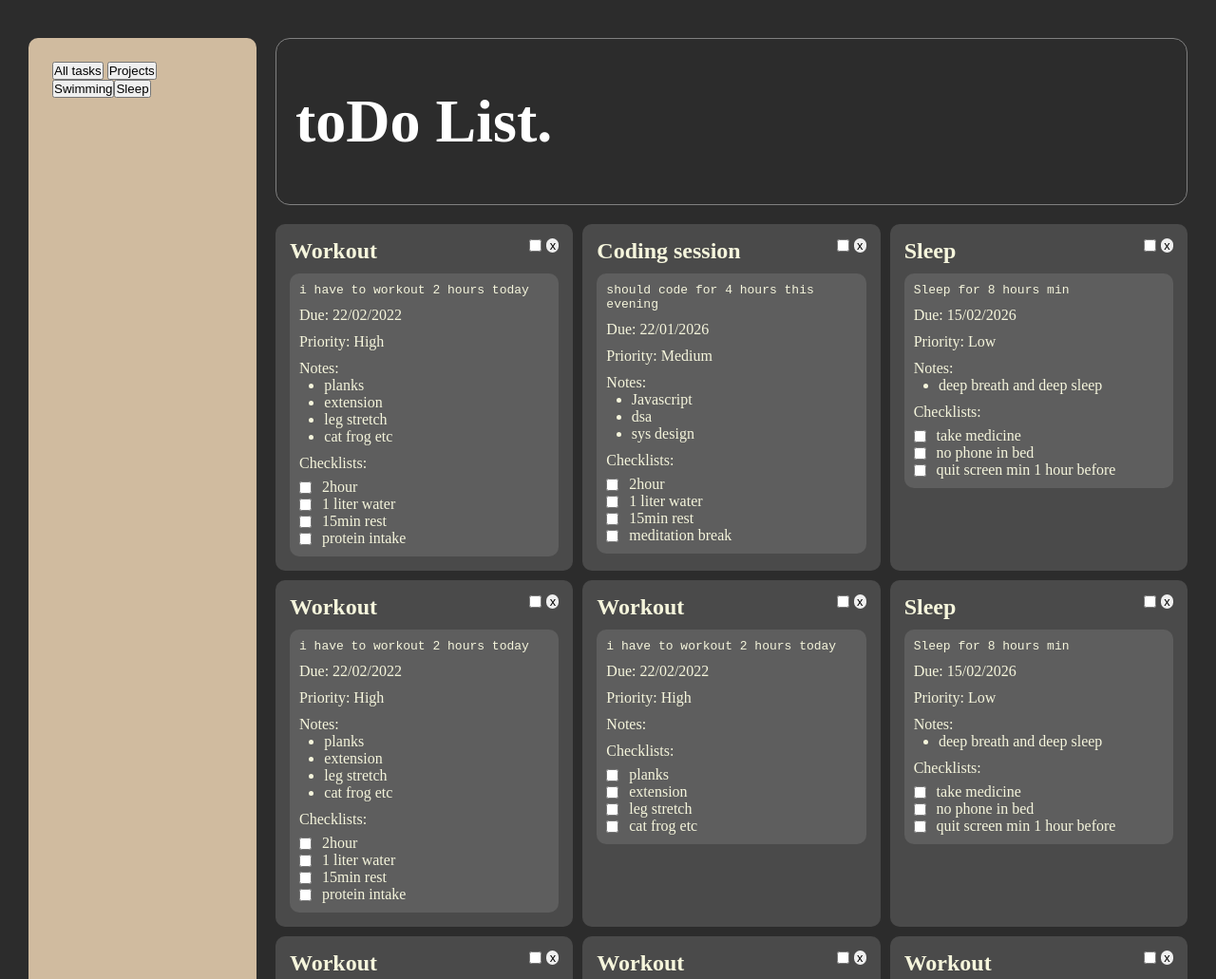
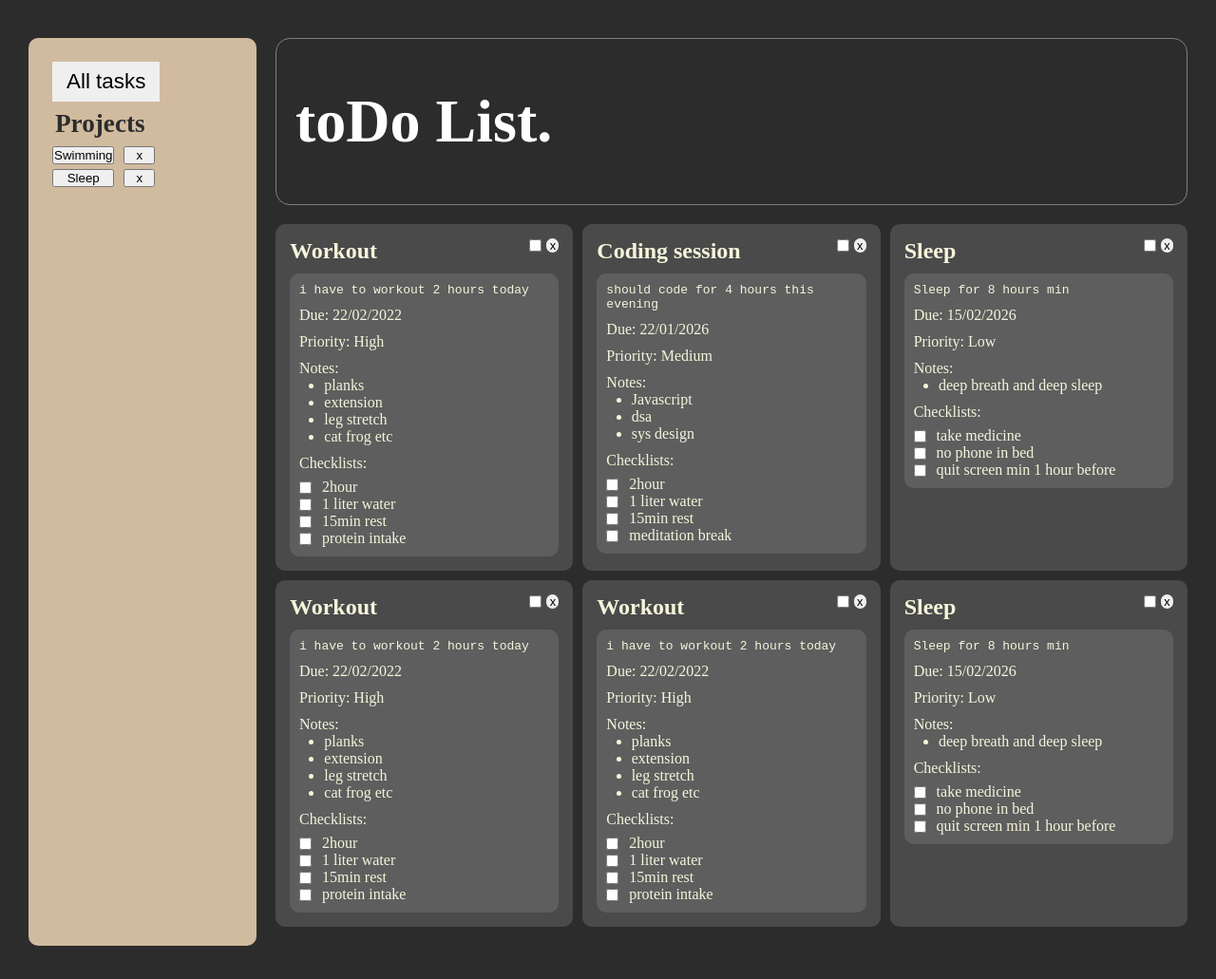
Before and after one commit to hrxd2/todo-list-project, a website built with webpack: page src/template.html in a window 1280 px wide. Shown: the top 1031 px of the page at 95% size. Built offline with nearby package versions, Linux system fonts and the light colour scheme.

Commit message:
fix: aside render and styles
updated repeated styles on stylesheet
and aside project buttons

```diff
--- a/src/eventListener.js
+++ b/src/eventListener.js
@@ -1,4 +1,4 @@
-import { clearDisplay, initialRender, populateTasks } from "./screenController";
+import { clearDisplay, populateTasks } from "./screenController";
 import { getProjectArray, getTaskArray } from "./taskController";
 
 export default function asideListener(){
@@ -14,7 +14,8 @@ export default function asideListener(){
         if(e.target.classList.contains("project-title-button")){
             clearDisplay();
             const prjArray = getProjectArray();
-            const id = e.target.id;
+            const id = e.target.dataset.uid;
+            console.log(id);
                 prjArray.forEach(obj => {
                   if(obj.uid === id){
                     let task = obj.tasks;
--- a/src/index.js
+++ b/src/index.js
@@ -11,10 +11,6 @@ takeTodoInput("Workout", "i have to workout 2 hours today", "22/02/2022", "High"
 takeTodoInput("Coding session", "should code for 4 hours this evening", "22/01/2026", "Medium", ["Javascript", "dsa" , "sys design"], ["2hour", "1 liter water", "15min rest", "meditation break"]);
 takeTodoInput("Sleep", "Sleep for 8 hours min", "15/02/2026", "Low", ["deep breath and deep sleep"], ["take medicine", "no phone in bed" , "quit screen min 1 hour before"]);
 
-takeTodoInput("Workout", "i have to workout 2 hours today", "22/02/2022", "High", ["planks", "extension" , "leg stretch" , "cat frog etc"], ["2hour", "1 liter water", "15min rest", "protein intake"]);
-takeTodoInput("Workout", "i have to workout 2 hours today", "22/02/2022", "High",'', ["planks", "extension" , "leg stretch" , "cat frog etc"], ["2hour", "1 liter water", "15min rest", "protein intake"]);
-takeTodoInput("Sleep", "Sleep for 8 hours min", "15/02/2026", "Low", ["deep breath and deep sleep"], ["take medicine", "no phone in bed" , "quit screen min 1 hour before"]);
-takeTodoInput("Workout", "i have to workout 2 hours today", "22/02/2022", "High", ["2hour", "1 liter water", "15min rest", "protein intake"]);
 
 takeProjectInput("Swimming");
 takeProjectInput("Sleep");
--- a/src/screenController.js
+++ b/src/screenController.js
@@ -18,8 +18,8 @@ function newElem(elem, classText, textContent='', id=''){
         item.type = 'checkbox';
         item.id = id;
     }
-    if(elem === 'button' && classText === 'project-title-button'){
-        item.id = id;
+    if(classText === 'project-title-button' || classText === 'project-title-div'){
+        item.dataset.uid = id;
     }
     return item;
 }
@@ -87,14 +87,15 @@ function populateTasks(obj){
 //aside render
 function populateProjects(projectArray){
 
-	const ul = newElem('ul', 'title-lists');
 	projectArray.forEach(obj => {
+        const titleDiv = newElem('div', 'project-title-div', '', `${obj.uid}`);
+
 		const titleButton = newElem('button', 'project-title-button', `${obj.title}`, `${obj.uid}`);
+        const delBtn = newElem('button', 'project-delete-button', 'x');
 
-		ul.append(titleButton);
+        titleDiv.append(titleButton, delBtn);
+        projectTitles.appendChild(titleDiv);
 	});
-
-	projectTitles.append(ul);
 }
 
 function initialRender(){
--- a/src/styles.css
+++ b/src/styles.css
@@ -9,8 +9,25 @@ body{
   color: white;
 }
 
+.container,
+.main,
+.checklist-div,
+.btn-div,
+.task-main,
+.project-titles,
+.project-title-div,
+.section{
+  display: grid;
+}
+
+.main,
+.section,
+.task-main,
+.project-title-div{
+  gap: 10px
+}
+
 .container{
-  display: grid;
   grid-template-columns: 1fr 4fr;
   gap: 20px;
   padding: 40px 30px;
@@ -29,18 +46,15 @@ body{
   border-radius: 10px;
   padding: 25px;
 }
+
 .main{
-  display: grid;
   grid-template-columns: repeat(auto-fit, minmax(250px, 1fr));
-  gap: 10px;
 }
 .section{
   background: #4a4a4a;
   color: beige;
   border-radius: 10px;
   padding: 15px;
-  display: grid;
-  gap: 10px;
   align-content: start;
 }
 
@@ -53,12 +67,9 @@ body{
   background: #5e5e5e;
   padding: 10px;
   border-radius: 10px;
-  display: grid;
-  gap: 10px;
 }
 
 .checklist-div{
-  display: grid;
   grid-template-columns: 1fr 10fr;
   align-items: center;
   justify-items: start;
@@ -69,13 +80,10 @@ body{
 }
 
 .btn-div{
-  display: grid;
   grid-template-columns: 1fr 1fr;
   gap: 5px;
 }
 .btn-div > button{
-  outline: none;
-  border: none;
   font-size: 0.8rem;
   border-radius: 10px;
 }
@@ -83,3 +91,33 @@ body{
 .notes{
   margin-left: 10%;
 }
+
+.project-titles{
+  justify-content: left;
+  gap: 5px;
+}
+.project-title-div{
+  grid-template-columns: 2fr 1fr;
+}
+
+.project-titles,
+.all-tasks,
+.btn-div > button{
+  cursor: pointer;
+  border: none;
+}
+.project-titles >  button{
+  font-size: 1rem;
+  padding: 4px 15px;
+  border-radius: 2px;
+  text-align: left;
+}
+.all-tasks{
+  font-size: 1.4rem;
+  padding: 8px 15px;
+}
+.aside > h3{
+  font-size: 1.7rem;
+  border: none;
+  padding: 8px 3px;
+}
--- a/src/template.html
+++ b/src/template.html
@@ -14,7 +14,7 @@
 
       <aside class='aside'>
         <button class="all-tasks">All tasks</button>
-        <button>Projects</button>
+        <h3>Projects</h3>
         <div class="project-titles">
 
         </div>
```
